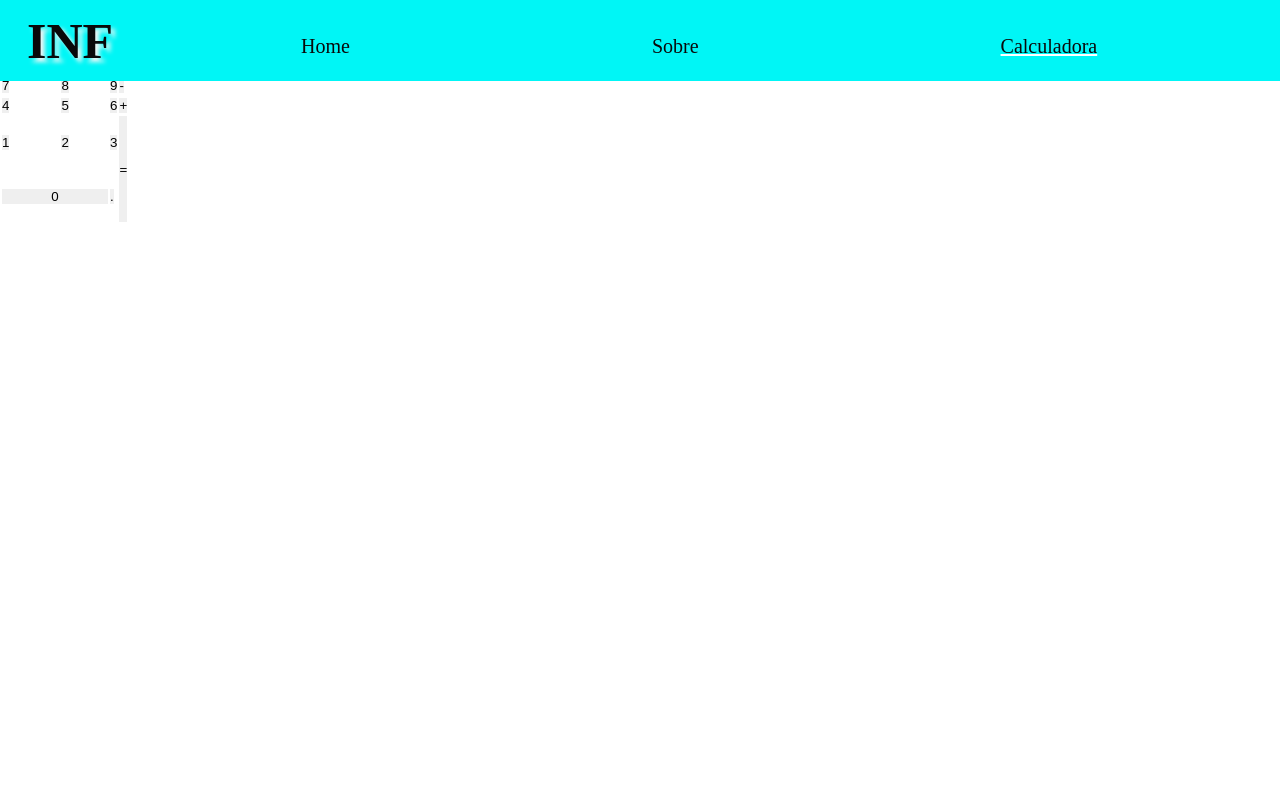
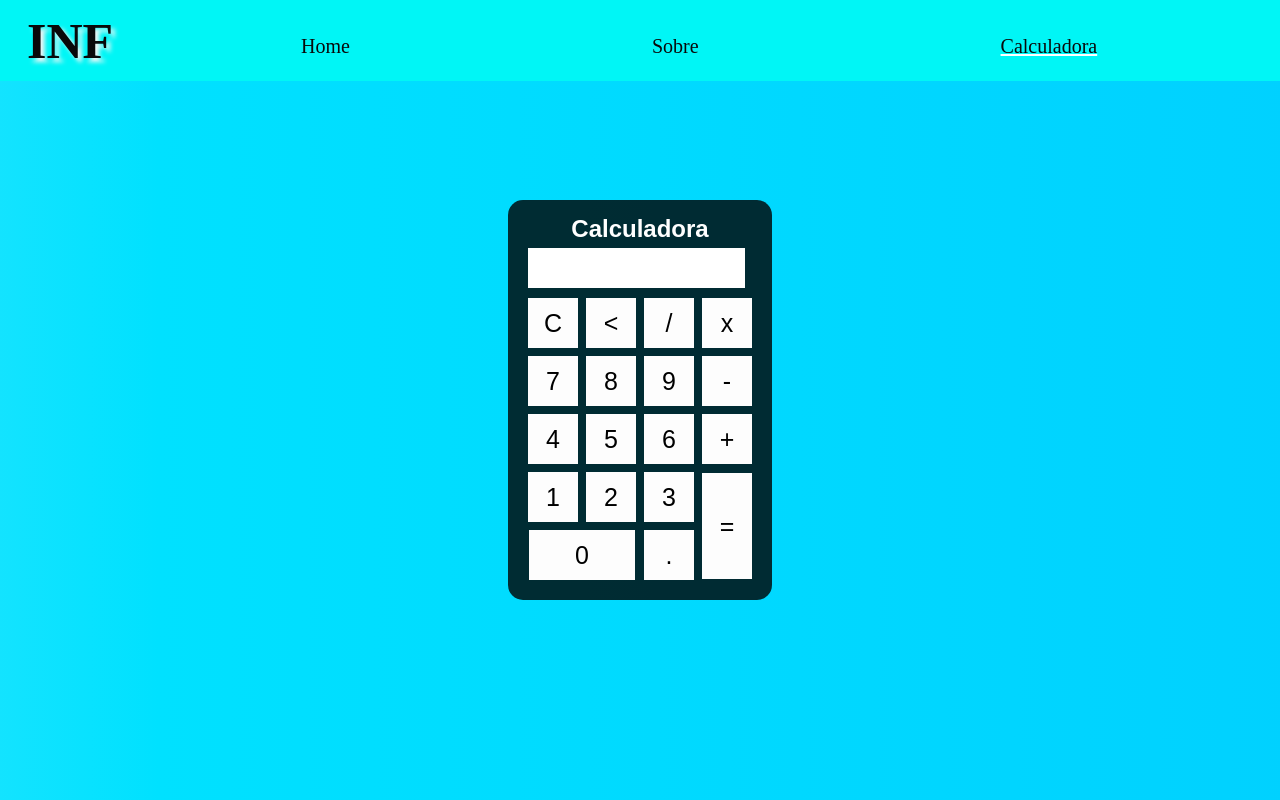
Before and after one commit to Anselmo5/Trabalho-bruno-ver--o-2, a plain HTML site: page Paginas/Calculadora.html in a window 1280 px wide. Drawn offline with Linux system fonts and the light colour scheme.

Commit message:
Update style.css

```diff
--- a/Paginas/style.css
+++ b/Paginas/style.css
@@ -1,7 +1,27 @@
 @import url('https://fonts.googleapis.com/css2?family=Lora:ital@1&display=swap');
 body{
+    background: linear-gradient(to right, #f0fdff, #fff, #00e1ff, #00c3ff );
+    background-size: 500% 100%;
+    animation-name: background;
+    animation-duration: 10s;
+    animation-iteration-count: infinite;
+    animation-direction: alternate;
 
 }
+
+@keyframes background{
+
+    0%{
+        background-position-x: 0%;
+    }
+
+
+    100%{
+         background-position-x: 100%;
+
+    }
+}
+
 
 *{
     margin: 0;
@@ -121,9 +141,8 @@ body{
     color: #000000;
 }
 
-#active{
-    text-decoration: underline white;
-
+#active a{
+    text-decoration: underline #fff;
 }
 
 .tb{
@@ -160,3 +179,52 @@ body{
     text-decoration: underline;
     font-family: 'Lora', serif;
 }
+
+
+
+*{
+    margin:0;
+
+    padding:0;
+}
+.fundo{
+height:100vh;
+color: rgb(255, 255, 255);
+font-family: Arial, Helvetica, sans-serif;
+text-align: center;
+}
+.calculadora{
+position: absolute;
+background-color: rgb(0, 0, 0, 0.8);
+top: 50%;
+left: 50%;
+transform: translate(-50%,-50%);
+border-radius:15px ;
+padding: 15px;
+}
+.button{
+width: 50px;
+height: 50px;
+font-size: 25px;
+cursor: pointer;
+background-color: rgb(253, 253, 253);
+border: none;
+color: rgb(0, 0, 0);
+margin:3px;
+}
+.button:hover{
+background-color: rgb(0, 0, 0);
+color: #fff;
+
+
+}
+#resultado{
+background-color: #fff;
+width: 207px;
+height: 30px;
+margin: 5px;
+font: size 25px;
+color:black ;
+text-align: right;
+padding: 5px;
+}
```
